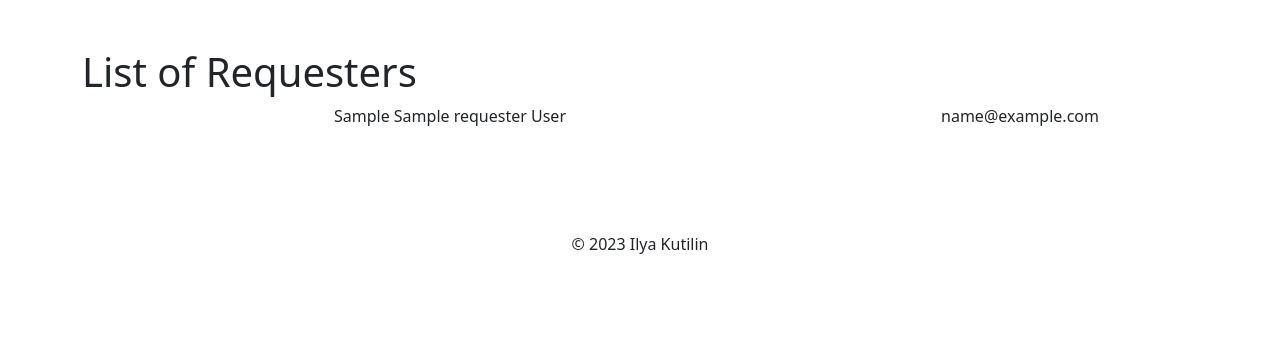
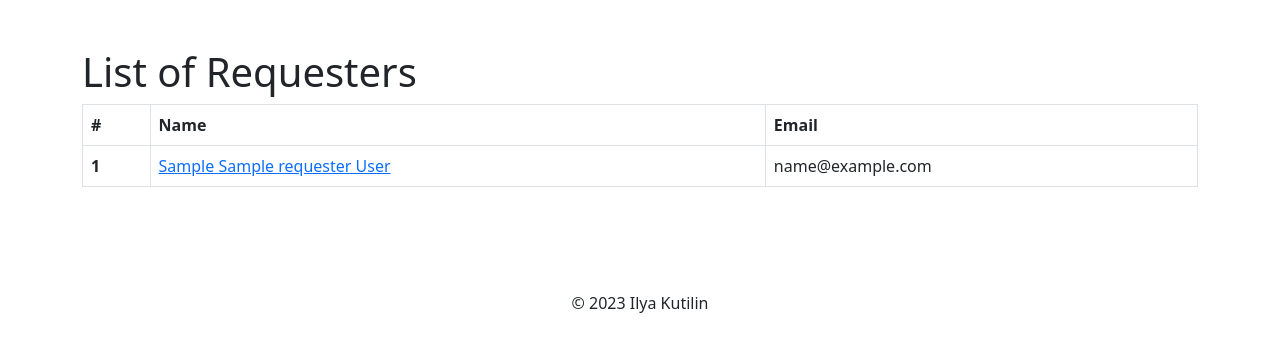
Before and after one commit to ilyakutilin/translation_management, a Django app: page /requesters/ in a window 1280 px wide. Shown: the part 72-424 px from the top of the page. Run offline with Django 4.2, Linux system fonts and the light colour scheme; tables that the repository leaves empty hold one stand-in row (values such as "Sample post"); some libraries are stand-ins or nearby versions.

Commit message:
Change Requester list template to table

```diff
--- a/translation/templates/orders/list_requesters.html
+++ b/translation/templates/orders/list_requesters.html
@@ -4,12 +4,23 @@
 
 {% block content %}
   <h1>{% block h1 %}List of Requesters{% endblock %}</h1>
-  {% for requester in page_obj %}
-    <div class="row mb-3 text-center">
-      <div class="col-md-8 themed-grid-col">{{ requester }}</div>
-      <div class="col-md-4 themed-grid-col">{{ requester.email }}</div>
-    </div>
-    {% if not forloop.last %}<hr>{% endif %}
-  {% endfor %}
+  <table class="table table-bordered border-primary-subtle">
+    <thead>
+      <tr>
+        <th scope="col">#</th>
+        <th scope="col">Name</th>
+        <th scope="col">Email</th>
+      </tr>
+    </thead>
+    <tbody>
+      {% for requester in page_obj %}
+      <tr>
+        <th scope="row">{{ forloop.counter }}</th>
+        <td><a href="{% url 'orders:edit_requester' requester.pk %}">{{ requester }}</a></td>
+        <td>{{ requester.email }}</td>
+      {% endfor %}
+      </tr>
+    </tbody>
+  </table>
   {% include 'includes/paginator.html' %}
 {% endblock %}
```
